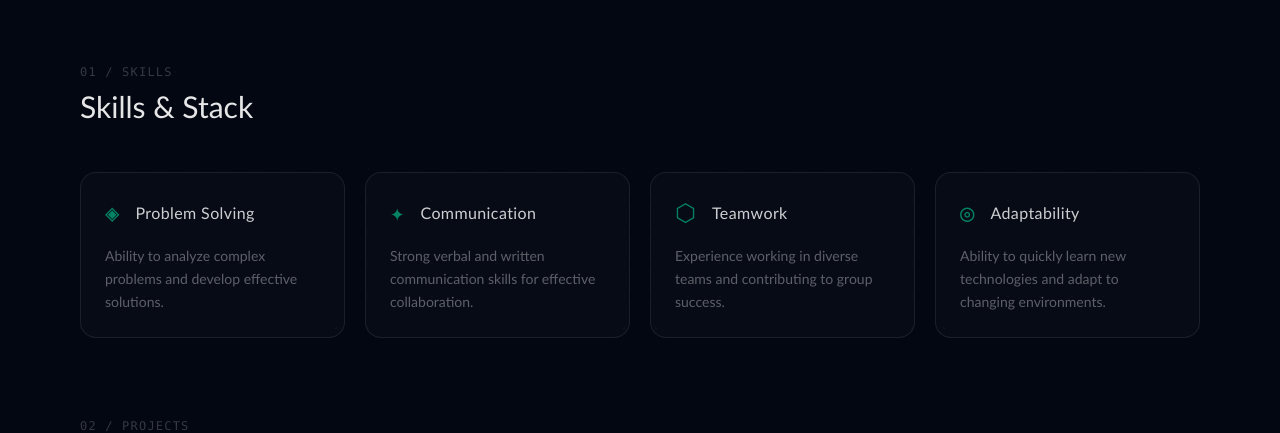
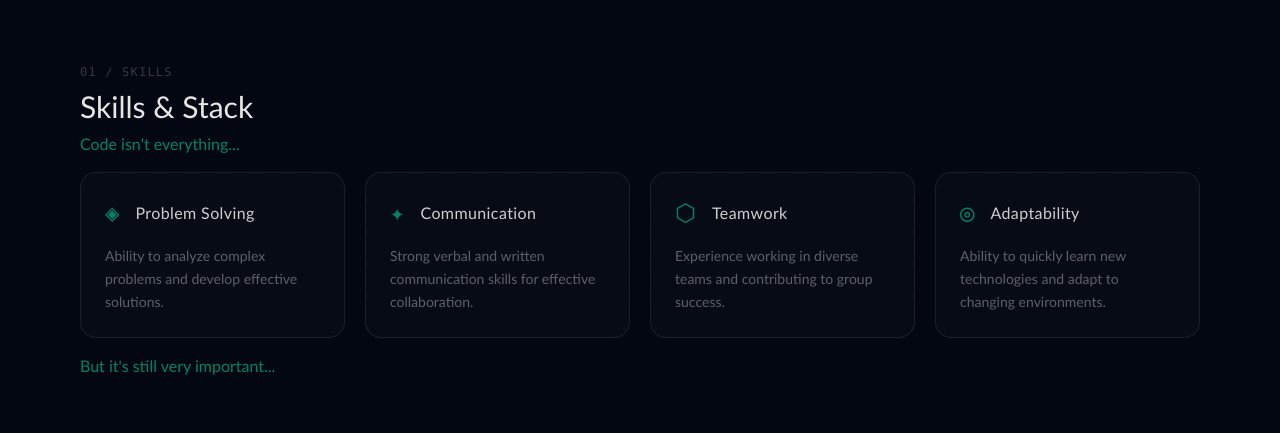
Before and after one commit to Peltre/devPortfolio, a React (Vite) app: page / in a window 1280 px wide. Shown: the part 840-1273 px from the top of the page. Built offline with nearby package versions, Linux system fonts and the light colour scheme.

Commit message:
Fix layout & separate SoftSkillCard from new component being added next commit

```diff
--- a/src/components/Skills.jsx
+++ b/src/components/Skills.jsx
@@ -1,6 +1,6 @@
 import { softSkills, skills } from "../data/skills"
 
-function SkillCard({ name, description, icon }) {
+function SoftSkillCard({ name, description, icon }) {
     return (
         <div className="group flex flex-col gap-4 p-6 bg-white/2 border border-white/8 rounded-2xl hover:border-emerald-400/20 hover:bg-white/4 transition-all duration-300">
             <div className="flex items-center gap-4">
@@ -21,11 +21,22 @@ function Skills() {
                 <h2 className="text-3xl font-light text-white/90">Skills & Stack</h2>
             </div>
 
+            {/* Code isnt everything */}
+            <div className="-mt-10 mb-4">
+                <p className="text-emerald-400/60 font-medium">Code isn't everything...</p>
+            </div>
+
             <div className="grid grid-cols-1 md:grid-cols-2 lg:grid-cols-4 gap-5">
                 {softSkills.map(skill => (
-                    <SkillCard key={skill.name} {...skill} />
+                    <SoftSkillCard key={skill.name} {...skill} />
                 ))}
             </div>
+
+            {/* But its still very important */}
+            <div className="mt-4">
+                <p className="text-emerald-400/60 font-medium">But it's still very important...</p>
+            </div>
+
         </section>
     )
 }
```
